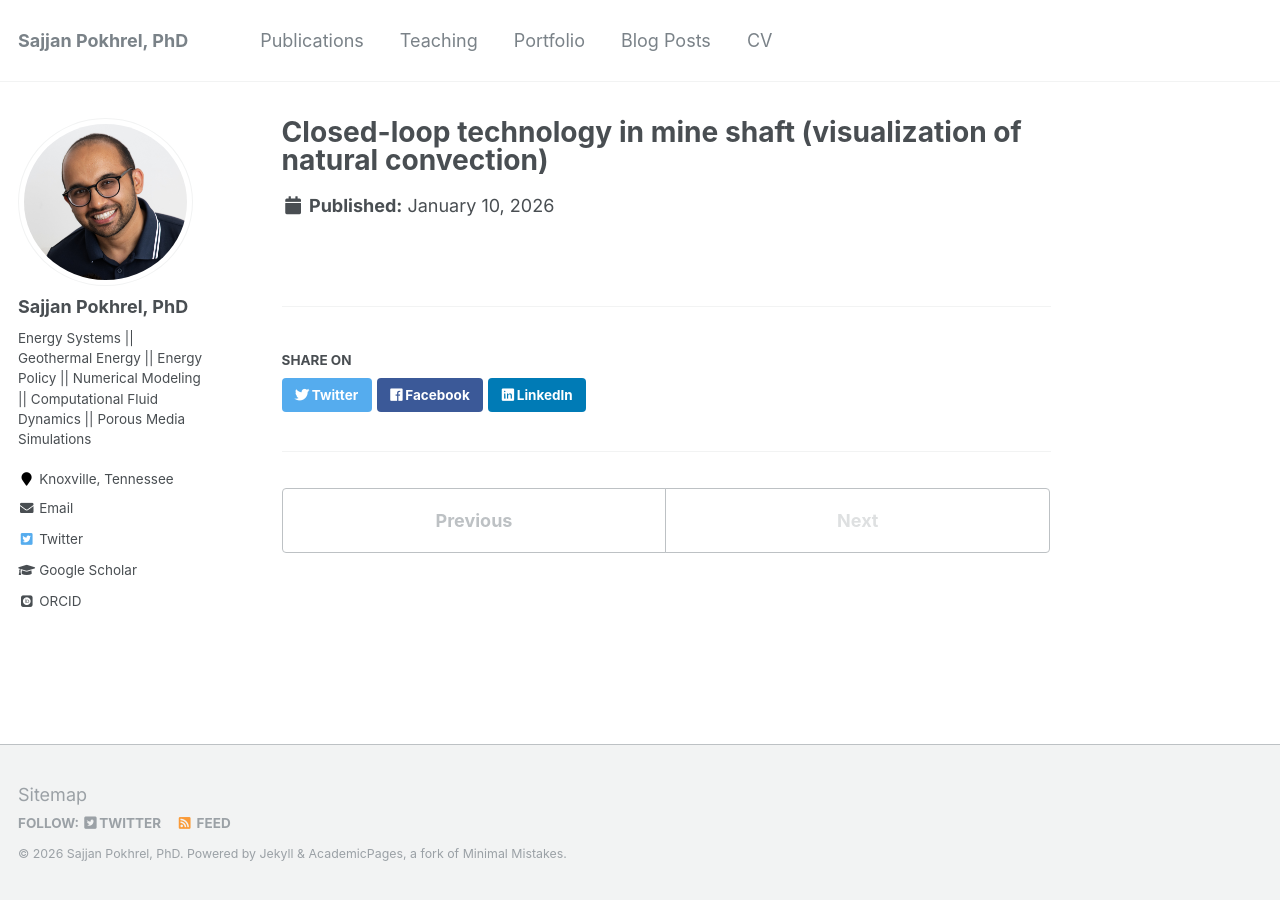
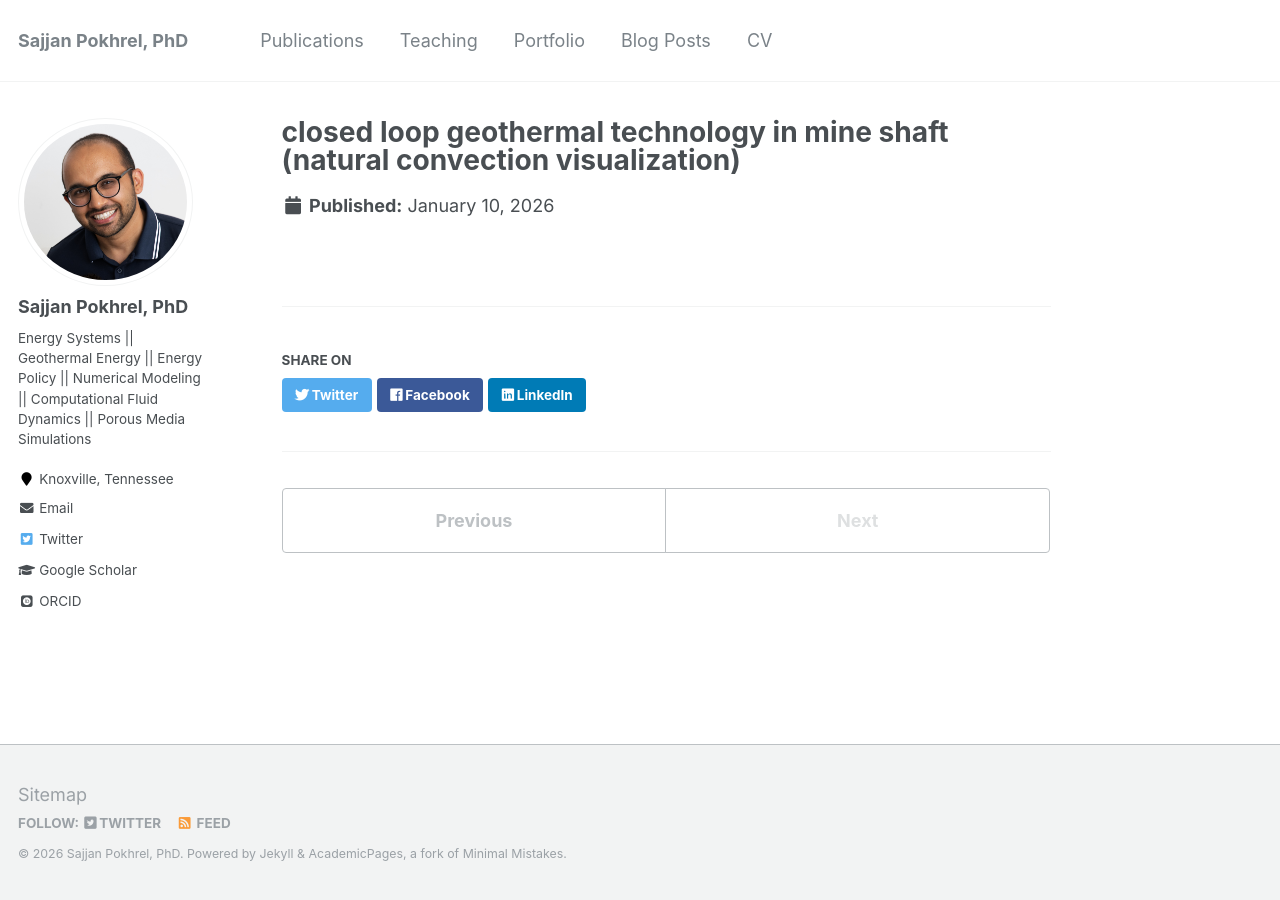
Before and after one commit to sajjanpokhrel/sajjanpokhrel.github.io, a Jekyll site: the page built from _portfolio/portfolio-4.md, in a window 1280 px wide. Built offline with Jekyll 4.4.1, drawn with Linux system fonts in a browser that asks for light colours; some web fonts are replaced.

Commit message:
update portfolio title and font size

```diff
--- a/_portfolio/portfolio-4.md
+++ b/_portfolio/portfolio-4.md
@@ -1,5 +1,5 @@
 ---
-title: "Closed-loop technology in mine shaft (visualization of natural convection)"
+title: "closed loop geothermal technology in mine shaft (natural convection visualization)"
 collection: portfolio
 media: |
   <img
--- a/assets/css/main.scss
+++ b/assets/css/main.scss
@@ -131,7 +131,8 @@ body {
 
 .portfolio-item-title {
     margin: 0 0 0.75rem 0;
-    font-size: 1.2rem;
+    font-size: 1.125rem;
+    font-weight: 400;
 }
 
 /* One fixed media box size for videos and slideshows */
```
